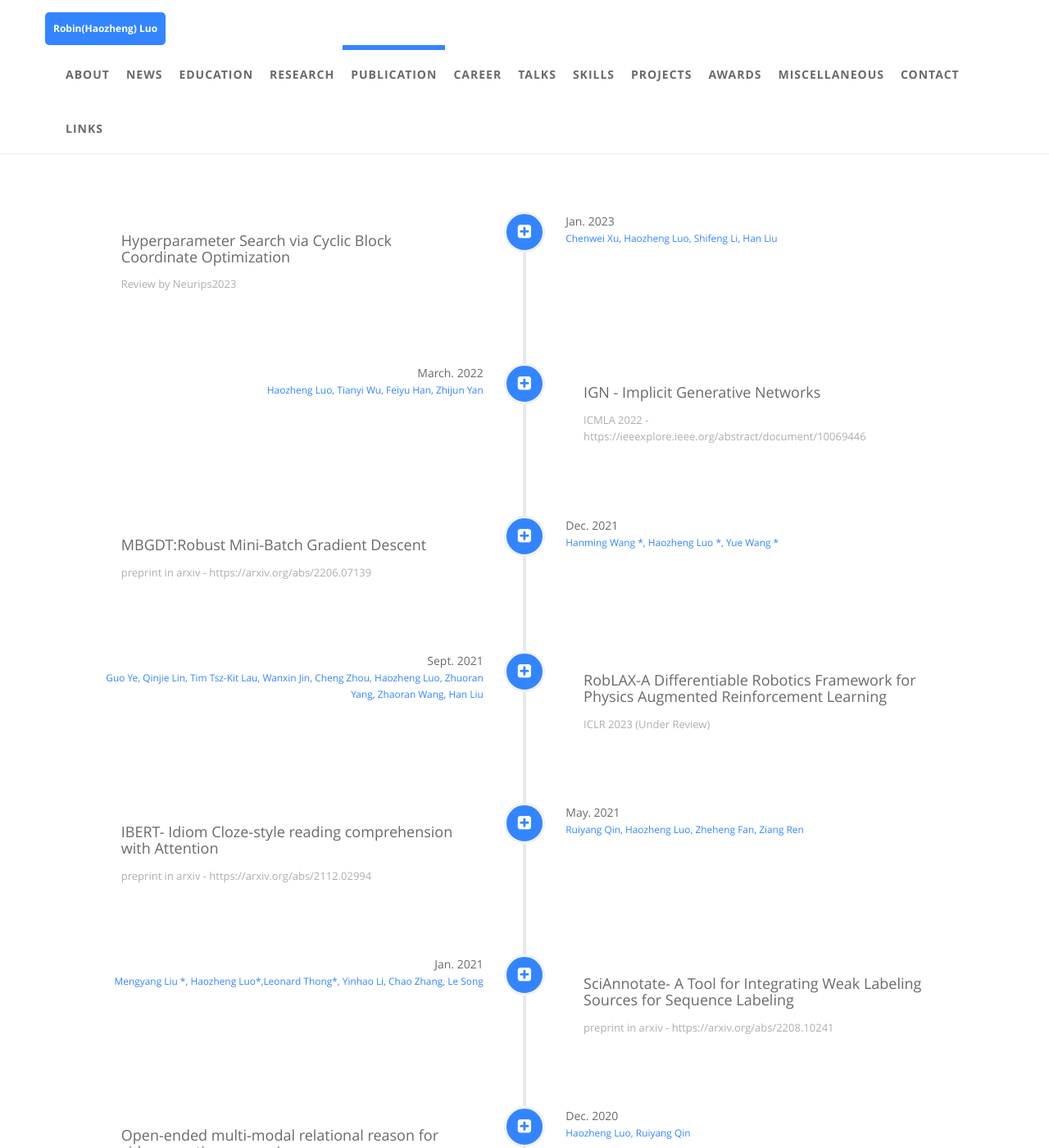
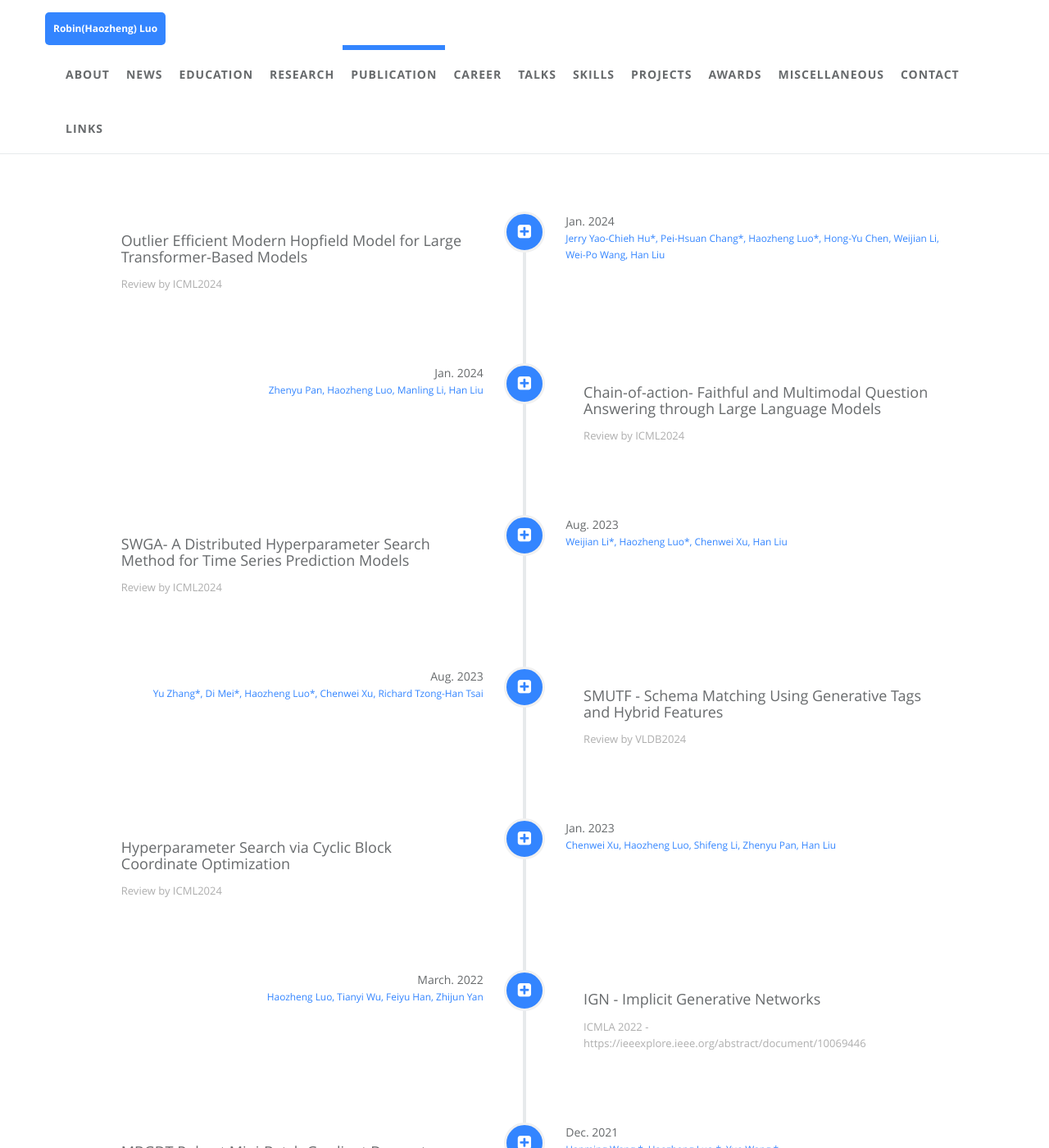
Before and after one commit to robinzixuan/robin.github.io, a Jekyll site: the page built from index.html, in a window 1280 px wide and 1400 px high, scrolled down 4984 px. Shown: the whole window at 82% size. Built offline with Jekyll 4.4.1, drawn with Linux system fonts in a browser that asks for light colours; some of the changed text lies outside the part shown.

Commit message:
Update publication.yml

```diff
--- a/_data/index/publication.yml
+++ b/_data/index/publication.yml
@@ -1,18 +1,78 @@
 # careers section data
 # if you don't have language feature(language.yml is empty), ignore "i18n" items
+
+- name:
+    detail: Outlier Efficient Modern Hopfield Model for Large Transformer-Based Models
+    i18n: company_c
+  desc:
+    detail: Review by ICML2024
+    i18n: company_c_desc
+  date:
+    detail: Jan. 2024
+    i18n: company_c_date
+  job:
+    detail: Jerry Yao-Chieh Hu*, Pei-Hsuan Chang*, Haozheng Luo*, Hong-Yu Chen, Weijian Li, Wei-Po Wang, Han Liu
+    i18n: company_c_job
+  icon: fa-plus-square
+
+
+- name:
+    detail: Chain-of-action- Faithful and Multimodal Question Answering through Large Language Models
+    i18n: company_c
+  desc:
+    detail: Review by ICML2024
+    i18n: company_c_desc
+  date:
+    detail: Jan. 2024
+    i18n: company_c_date
+  job:
+    detail: Zhenyu Pan, Haozheng Luo, Manling Li, Han Liu
+    i18n: company_c_job
+  icon: fa-plus-square
+
+
+- name:
+    detail: SWGA-  A Distributed Hyperparameter Search Method for Time Series Prediction Models
+    i18n: company_c
+  desc:
+    detail: Review by ICML2024
+    i18n: company_c_desc
+  date:
+    detail: Aug. 2023
+    i18n: company_c_date
+  job:
+    detail: Weijian Li*, Haozheng Luo*, Chenwei Xu, Han Liu
+    i18n: company_c_job
+  icon: fa-plus-square
+
+
+- name:
+    detail: SMUTF - Schema Matching Using Generative Tags and Hybrid Features
+    i18n: company_c
+  desc:
+    detail: Review by VLDB2024
+    i18n: company_c_desc
+  date:
+    detail: Aug. 2023
+    i18n: company_c_date
+  job:
+    detail: Yu Zhang*, Di Mei*, Haozheng Luo*, Chenwei Xu, Richard Tzong-Han Tsai
+    i18n: company_c_job
+  icon: fa-plus-square
+
 
 
 - name:
     detail: Hyperparameter Search via Cyclic Block Coordinate Optimization
     i18n: company_c
   desc:
-    detail: Review by Neurips2023
+    detail: Review by ICML2024
     i18n: company_c_desc
   date:
     detail: Jan. 2023
     i18n: company_c_date
   job:
-    detail: Chenwei Xu, Haozheng Luo, Shifeng Li, Han Liu
+    detail: Chenwei Xu, Haozheng Luo, Shifeng Li, Zhenyu Pan, Han Liu
     i18n: company_c_job
   icon: fa-plus-square
 
@@ -48,7 +108,7 @@
     detail: RobLAX-A Differentiable Robotics Framework for Physics Augmented Reinforcement Learning
     i18n: company_c
   desc:
-    detail: ICLR 2023 (Under Review)
+    detail: https://sites.google.com/u.northwestern.edu/roblax/home
     i18n: company_c_desc
   date:
     detail: Sept. 2021
@@ -92,7 +152,7 @@
     detail: Open-ended multi-modal relational reason for video question answering
     i18n: company_c
   desc:
-    detail: RO-MAN 2023 -  https://arxiv.org/abs/2012.00822
+    detail: RO-MAN 2023 -  https://ieeexplore.ieee.org/stamp/stamp.jsp?tp=&arnumber=10309342
     i18n: company_c_desc
   date:
     detail: Dec. 2020
```
